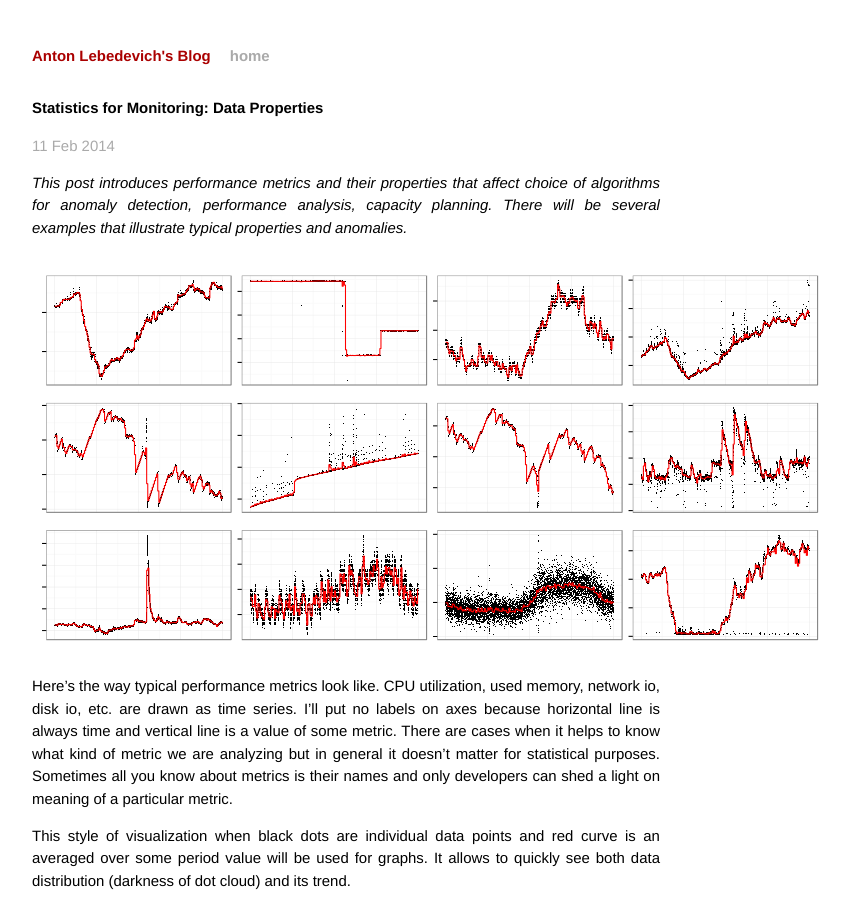
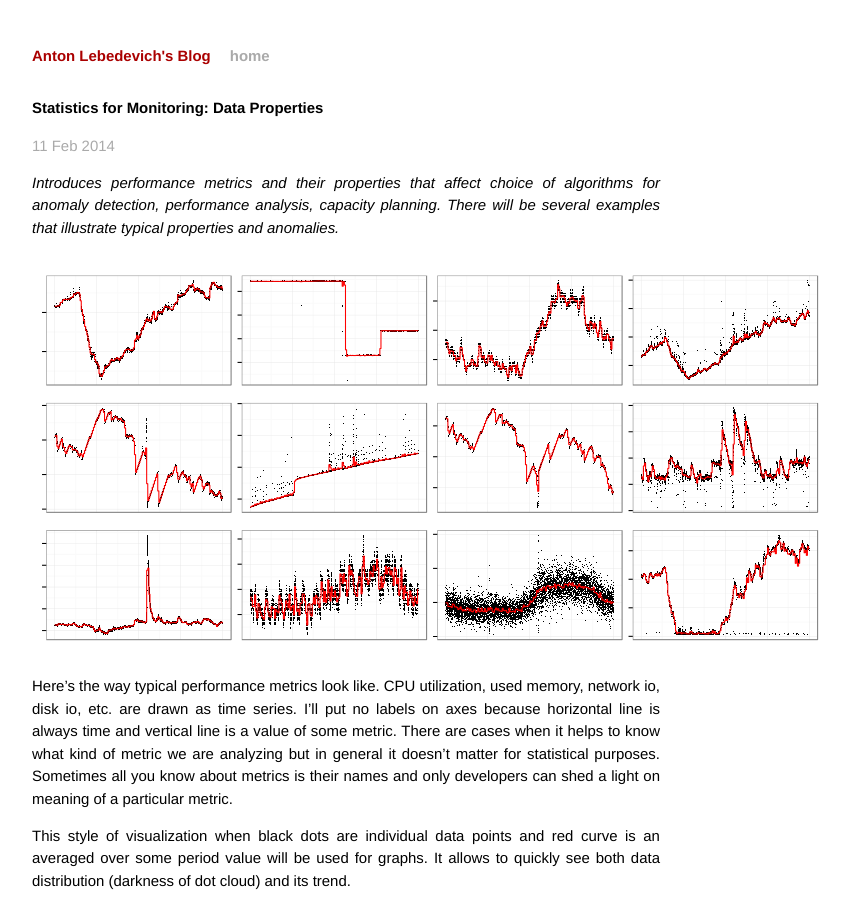
Before and after one commit to mabrek/mabrek.github.io, a Jekyll site: the page built from _posts/2014-02-11-statistics-for-monitoring-data-properties.md, in a window 1280 px wide and 900 px high. Shown: the whole window, without its empty margins (294-1144 px from the left). Built offline with Jekyll 4.4.1, drawn with Linux system fonts in a browser that asks for light colours; Markdown is read by kramdown in place of the engine named in the settings.

Commit message:
typos, corrections

```diff
--- a/_posts/2014-02-11-statistics-for-monitoring-data-properties.md
+++ b/_posts/2014-02-11-statistics-for-monitoring-data-properties.md
@@ -4,7 +4,7 @@ title: "Statistics for Monitoring: Data Properties"
 tags: monitoring statistics
 ---
 
-_This post introduces performance metrics and their properties that affect choice of algorithms for anomaly detection, performance analysis, capacity planning. There will be several examples that illustrate typical properties and anomalies._
+_Introduces performance metrics and their properties that affect choice of algorithms for anomaly detection, performance analysis, capacity planning. There will be several examples that illustrate typical properties and anomalies._
 
 ![great wall of graphs]({{ site.url }}/img/aspm/great-wall.png)
 
```
Also changed, not shown: _posts/2014-02-14-statistics-for-monitoring-load-testing.md (+1 -1 lines).
